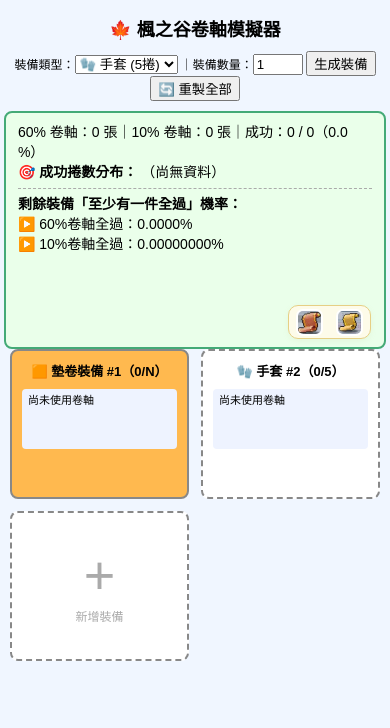
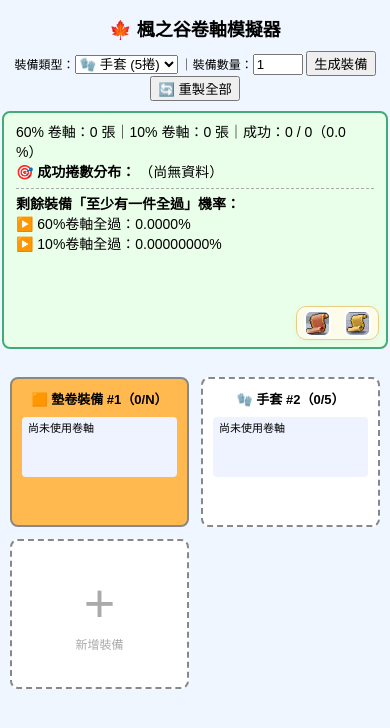
Before and after one commit to yiyi1227/maple-scroll-sim, a plain HTML site: page index.html in a window 390 px wide. Drawn offline with Linux system fonts and the light colour scheme.

Commit message:
Update index.html

```diff
--- a/index.html
+++ b/index.html
@@ -18,35 +18,34 @@
   .equip-title{font-weight:bold;font-size:13px;margin-bottom:4px;min-height:24px;text-align:center}
   .equip-log{font-size:11px;line-height:1.3;height:60px;overflow-y:auto;background:#eef3ff;border-radius:4px;padding:4px 6px;white-space:nowrap}
   #summary{
-    margin:10px auto 24px auto;
-    padding:8px 12px 42px 12px; /* 下方留空 */
+    margin:10px auto 28px auto; /* 下方間距加大 */
+    padding:8px 12px 70px 12px; /* 多留空間給浮動卷軸 */
     border:2px solid #4a7;
     border-radius:8px;
     background:#eaffea;
     font-size:14px;
     width:max-content;
     min-height:238px;
-    max-height:238px;
-    overflow: hidden;
+    max-width:98vw;
     text-align:left;
-    transition: height 0.2s;
     box-sizing: border-box;
-    position: relative;  /* 讓卷軸可以定位在右下 */
+    position: relative; /* 讓卷軸能絕對定位於區域右下 */
+    overflow: visible;
   }
   .summary-scroll-fixed {
     position: absolute;
-    right: 17px;
-    bottom: 13px;
+    right: 14px;
+    bottom: 14px;
     display: flex;
     gap: 13px;
-    z-index: 2;
+    z-index: 3;
     background: #fffbe9e3;
     border-radius: 10px;
     box-shadow: 0 2px 8px -3px #b6a25c33;
-    padding: 5px 10px 3px 10px;
+    padding: 5px 12px 4px 12px;
     border: 1.5px solid #e6cf85;
     align-items: center;
-    min-width: 70px;
+    min-width: 68px;
   }
   .summary-scroll-fixed img {
     width: 34px; height: 34px;
@@ -61,6 +60,11 @@
   .summary-scroll-fixed img.selected {
     border-color: #00aaff;
     box-shadow: 0 0 8px #00aaff55;
+  }
+  .summary-bottom-space {
+    display:block;
+    height:18px;
+    width:100%;
   }
   .equip.add-card {
     border-style: dashed;
@@ -112,9 +116,14 @@
     .equip-area{grid-template-columns:repeat(auto-fill,minmax(140px,1fr));width:100%}
     h2{font-size:18px}.controls{font-size:12px}
     .bar,.bar-num{width:18px;}
-    #summary{width:98vw; min-width:0; left:0; right:0; margin:0 auto; padding-bottom:44px;}
-    .summary-scroll-fixed { right: 13px; bottom: 8px; padding: 3px 7px 2px 7px;}
+    #summary{
+      width:99vw; min-width:0; left:0; right:0; margin:0 auto 28px auto;
+      padding-bottom:68px;
+      max-width: 100vw;
+    }
+    .summary-scroll-fixed { right: 7px; bottom: 7px; padding: 3px 7px 2px 7px;}
     .summary-scroll-fixed img { width:27px; height:27px;}
+    .summary-bottom-space{height:12px;}
   }
 </style>
 </head>
@@ -298,6 +307,7 @@
      🎯 <b>成功捲數分布：</b> ${buildStatBar()}
      <hr style="border:0;border-top:1px dashed #aaa; margin:7px 0 4px 0">
      ${passStr}
+     <div class="summary-bottom-space"></div>
      <div class="summary-scroll-fixed" id="summaryScrollBar">
         <img src="scroll60.png" data-rate="60" title="60% 卷軸">
         <img src="scroll10.png" data-rate="10" title="10% 卷軸">
```
